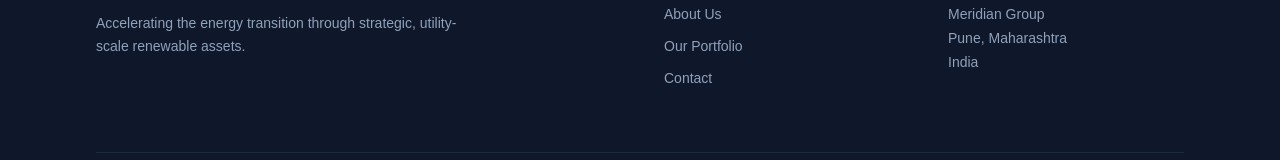
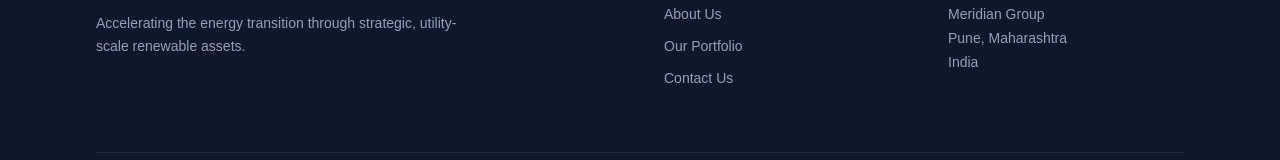
Before and after one commit to diwakar820-hash/meridian-energy-web, a Next.js app: page / in a window 1280 px wide. Shown: the part 1206-1366 px from the top of the page. Built offline with nearby package versions, Linux system fonts and the light colour scheme.

Commit message:
updated layout page

```diff
--- a/app/layout.tsx
+++ b/app/layout.tsx
@@ -52,7 +52,7 @@ export default function RootLayout({
               <ul className="space-y-3 text-sm text-slate-400">
                 <li><Link href="/about" className="hover:text-white transition">About Us</Link></li>
                 <li><Link href="/portfolio" className="hover:text-white transition">Our Portfolio</Link></li>
-                <li><Link href="/contact" className="hover:text-white transition">Contact</Link></li>
+                <li><Link href="/contact" className="hover:text-white transition">Contact Us</Link></li>
               </ul>
             </div>
 
```
